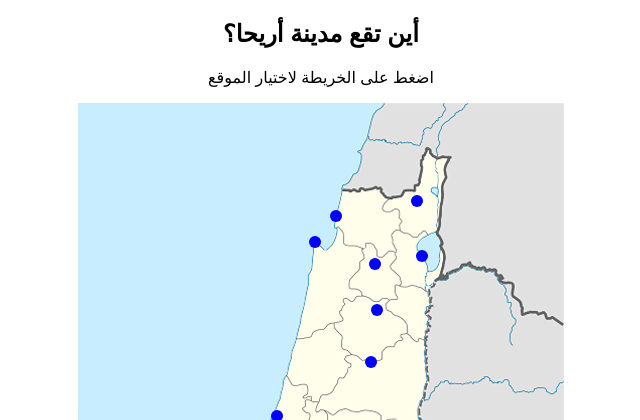
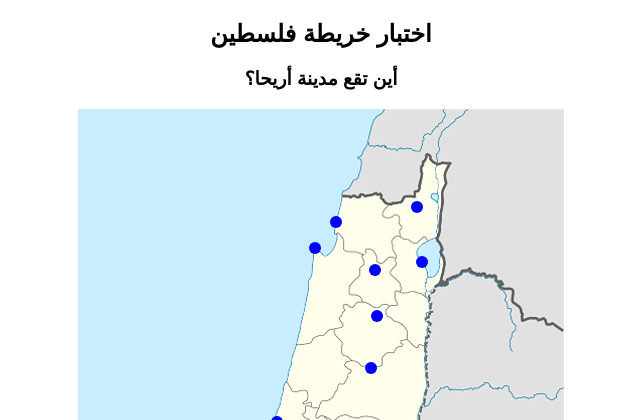
Before and after one commit to osamakhurma/palagame, a Flask app: page / in a window 1280 px wide. Shown: the top 420 px of the page, without its empty margins (319-959 px from the left). Run offline with Flask 3, Linux system fonts and the light colour scheme.

Commit message:
Update index.html

```diff
--- a/templates/index.html
+++ b/templates/index.html
@@ -31,8 +31,8 @@
 </head>
 <body>
 
-    <h2 id="question">أين تقع هذه المدينة؟</h2>
-    <p>اضغط على الخريطة لاختيار الموقع</p>
+    <h2>اختبار خريطة فلسطين</h2>
+    <h3 id="question"></h3>
 
     <div id="map-container">
         <img id="map" src="{{ url_for('static', filename='213.png') }}" alt="خريطة فلسطين">
```
